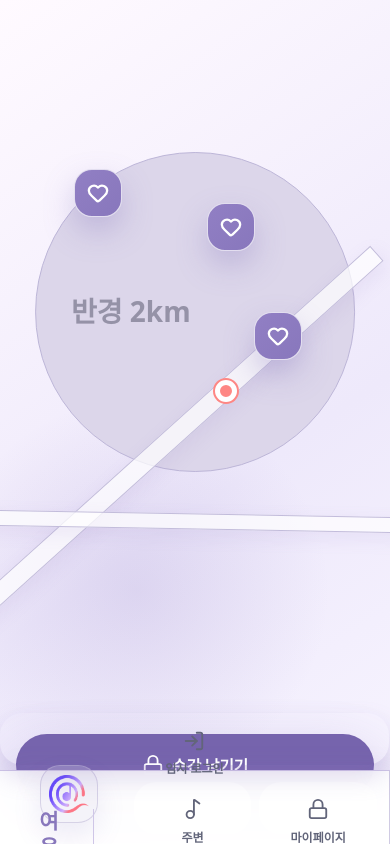
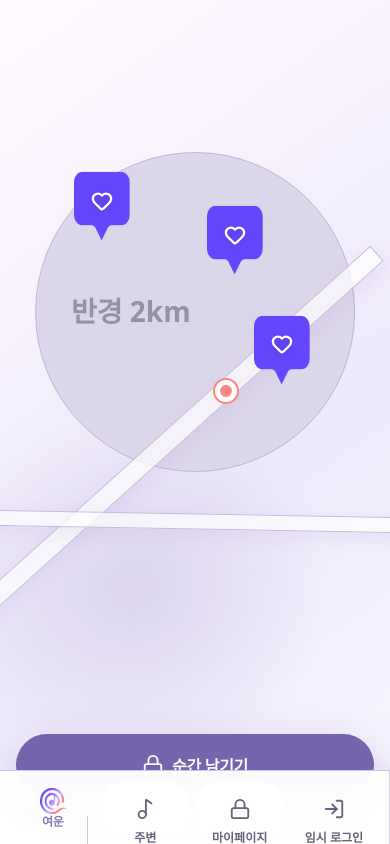
Before and after one commit to MeshTeam07/Yeo-woon_Front, a React (Vite) app: page / in a window 390 px wide. Built offline with nearby package versions, Linux system fonts and the light colour scheme; a web font is replaced by a local one.

Commit message:
모자일디자인

```diff
--- a/src/components/Map/MapPin.jsx
+++ b/src/components/Map/MapPin.jsx
@@ -1,7 +1,11 @@
 import { Heart } from 'lucide-react';
+import mapPinIcon from '../../assets/map_pin_icon.png';
 
 function MapPin({ record, index, liked, onLike, onSelect }) {
   const song = record.songs?.[0];
+
+  const heartFill = liked ? 'currentColor' : 'none';
+  const heartStrokeWidth = liked ? 0 : 2.5;
 
   return (
     <div className={`mapPinGroup pin${index}`}>
@@ -10,10 +14,13 @@ function MapPin({ record, index, liked, onLike, onSelect }) {
         onClick={() => onSelect(record)}
         title={record.message}
       >
+        <img src={mapPinIcon} alt="" className="mapPinImage" />
+
         <Heart
+          className="mapPinHeart"
           size={22}
-          fill={liked ? 'currentColor' : 'none'}
-          strokeWidth={liked ? 0 : 2.5}
+          fill={heartFill}
+          strokeWidth={heartStrokeWidth}
         />
       </button>
 
@@ -32,10 +39,11 @@ function MapPin({ record, index, liked, onLike, onSelect }) {
             onLike(record.id);
           }}
           aria-label="좋아요"
+          title={liked ? '좋아요 취소' : '좋아요'}
         >
           <Heart
             size={15}
-            fill={liked ? 'currentColor' : 'none'}
+            fill={heartFill}
             strokeWidth={liked ? 0 : 2.4}
           />
         </button>
--- a/src/styles.css
+++ b/src/styles.css
@@ -1552,3 +1552,145 @@ button {
 .sidebar > button:not(.brandHome):not(.authButton).active {
   background: rgba(220, 214, 234, 0.78);
 }
+
+
+/* =========================
+   map_pin_icon.png 이미지 핀 적용
+   - src/assets/map_pin_icon.png 필요
+   ========================= */
+.mapPin {
+  position: relative;
+  left: auto;
+  top: auto;
+  width: 64px;
+  height: 86px;
+  padding: 0;
+  border: 0;
+  border-radius: 0;
+  background: transparent;
+  box-shadow: none;
+  display: grid;
+  place-items: center;
+  color: white;
+  transition:
+    transform 0.22s ease,
+    filter 0.22s ease;
+}
+
+.mapPinImage {
+  position: absolute;
+  inset: 0;
+  width: 100%;
+  height: 100%;
+  object-fit: contain;
+  pointer-events: none;
+}
+
+.mapPinHeart {
+  position: relative;
+  z-index: 1;
+  color: white;
+  margin-top: -14px;
+  filter: drop-shadow(0 2px 4px rgba(34, 36, 58, 0.18));
+}
+
+.mapPinGroup:hover .mapPin {
+  transform: translateY(-8px) scale(1.05);
+  background: transparent;
+  border: 0;
+  box-shadow: none;
+  filter: drop-shadow(0 18px 28px rgba(136, 119, 188, 0.28));
+}
+
+.mapPin.liked {
+  background: transparent;
+  color: white;
+}
+
+.mapPin.liked .mapPinHeart {
+  fill: currentColor;
+  color: var(--coral);
+}
+
+
+/* 모바일 하단바 최종 정리 */
+@media (max-width: 640px) {
+  .mapPin {
+    width: 56px;
+    height: 76px;
+    padding: 0;
+    border-radius: 0;
+  }
+
+  .mapPinHeart {
+    margin-top: -12px;
+  }
+
+  .authButton {
+    position: static;
+    top: auto;
+    right: auto;
+    margin-top: 0;
+    flex: 1 1 0;
+    width: auto;
+    height: 52px;
+    min-width: 0;
+    padding: 8px 4px;
+    border-radius: 16px;
+    font-size: 11px;
+    font-weight: 900;
+    box-shadow: none;
+    white-space: nowrap;
+  }
+
+  .authButton:hover {
+    transform: none;
+    box-shadow: none;
+  }
+
+  .brandHome {
+    flex: 1.25 1 0;
+    width: auto;
+    height: 52px;
+    min-width: 64px;
+    margin: 0;
+    padding: 5px 3px;
+    display: grid;
+    grid-template-rows: 27px 14px;
+    place-items: center;
+    gap: 2px;
+    border-right: 1px solid var(--line);
+    border-radius: 16px;
+    overflow: visible;
+  }
+
+  .brandHome img {
+    width: 27px;
+    height: 27px;
+    padding: 0;
+    border-radius: 0;
+    background: transparent;
+    border: 0;
+    box-shadow: none;
+    object-fit: contain;
+  }
+
+  .brandHome h1 {
+    width: 100%;
+    min-width: 42px;
+    margin: 0;
+    display: block;
+    text-align: center;
+    font-size: 12px;
+    line-height: 1;
+    letter-spacing: -0.4px;
+    font-weight: 900;
+    white-space: nowrap;
+    overflow: visible;
+  }
+
+  .brandHome:hover {
+    transform: none;
+    filter: none;
+  }
+}
```
Also changed, not shown: src/assets/map_pin_icon.png (added), 1 other file (tests, documents, lock files or other folders).
